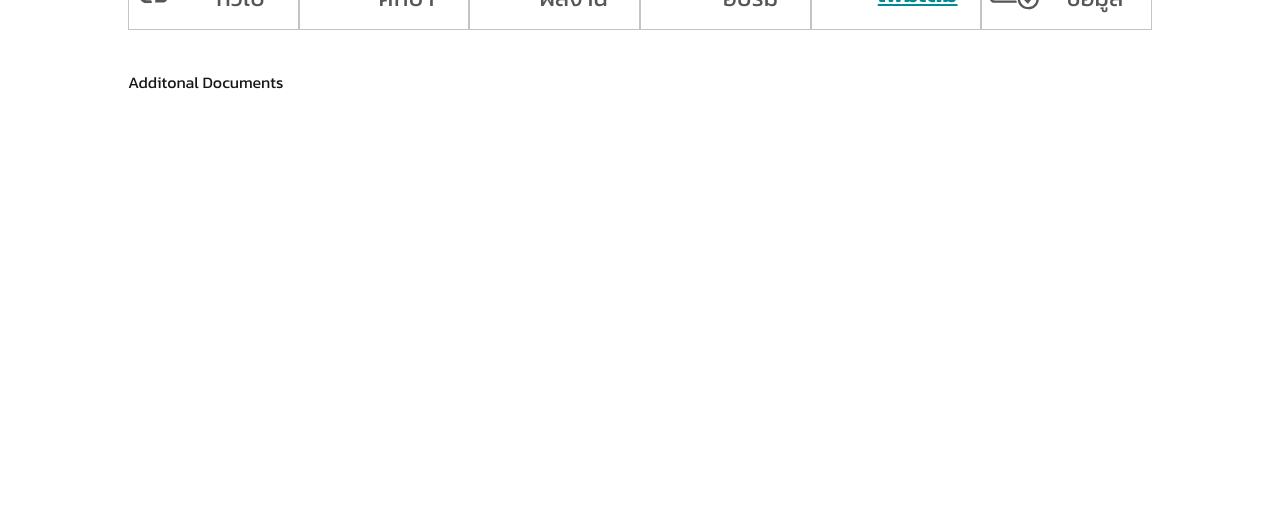
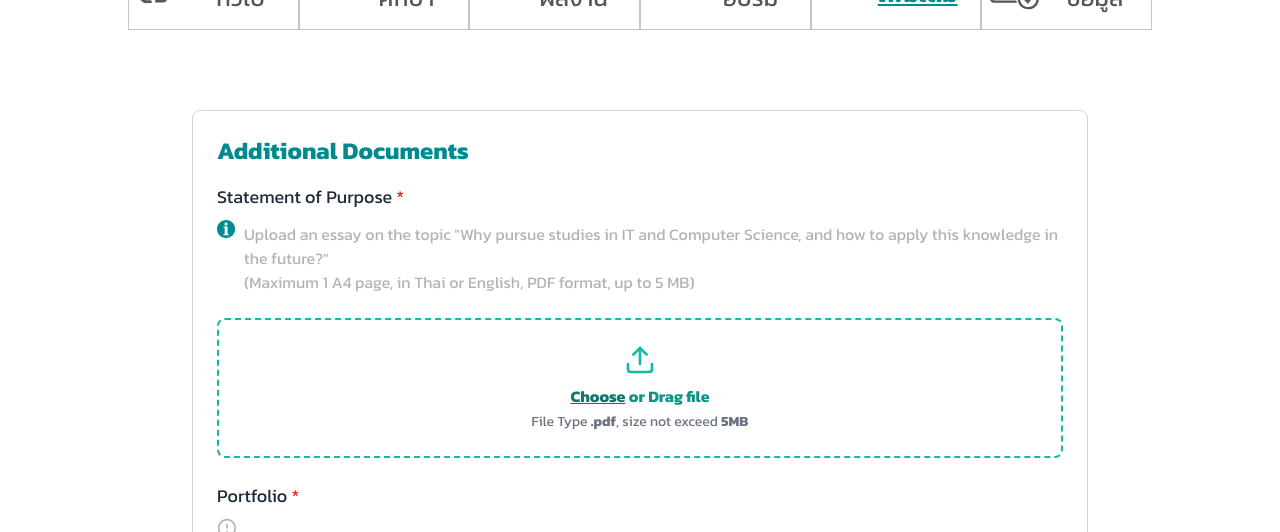
Before and after one commit to jrpsun/senior-project, a Next.js app: page /apply/ApplicationInfo in a window 1280 px wide. Both pictures are taken after a click on the button "เอกสารเพิ่มเติม". Shown: the part 268-800 px from the top of the page. Built offline with nearby package versions, Linux system fonts and the light colour scheme; no server answers.

Commit message:
fix: rebase main :sunny:

```diff
--- a/src/components/ApplicantInformation/AdditionalDocuments.tsx
+++ b/src/components/ApplicantInformation/AdditionalDocuments.tsx
@@ -1,9 +1,89 @@
-import React from 'react'
+import React from 'react';
+import FileUpload from '@components/components/FileUpload';
+import { CircleAlert } from "lucide-react";
 
-const Award = () => {
+const AdditionalDocuments = () => {
   return (
-    <div>Additonal Documents</div>
-  )
-}
+    <>
 
-export default Award
+
+      <div className="flex justify-center pt-10 bg-[#FFFFFF] min-h-screen p-6">
+        <div className="w-full max-w-4xl bg-white rounded-lg p-6 border border-gray-300">
+          <h1 className="text-2xl font-semibold text-[#008A90] mb-4">
+            Additional Documents
+          </h1>
+
+          <div className="mb-6">
+            <h2 className="text-lg font-medium text-gray-800">Statement of Purpose<span className='text-[#D92D20]'> *</span></h2>
+            <p className="text-[#B3B3B3] mt-2">
+              <div className="flex flex-col">
+                <div className="flex items-baseline space-x-2">
+                <svg width="21" height="21" viewBox="0 0 21 21" fill="none" xmlns="http://www.w3.org/2000/svg">
+<path d="M10.0804 0.0176134C4.55191 0.003686 0.044976 4.46514 0.0137688 9.98192C-0.0174547 15.5105 4.42992 20.0035 9.94663 20.0175C15.4752 20.0314 19.9821 15.5699 20.0133 10.0531C20.0563 4.52454 15.5971 0.0315615 10.0804 0.0176134ZM9.93497 2.71126C10.4193 2.71041 10.8207 2.8869 11.151 3.2289C11.4931 3.55907 11.658 3.97224 11.6573 4.45658C11.6566 4.94092 11.4907 5.34285 11.1476 5.68604C10.8164 6.01738 10.4027 6.18349 9.9302 6.18432C9.43405 6.18519 9.03263 6.02051 8.6905 5.69035C8.36019 5.36016 8.18356 4.94701 8.18422 4.46267C8.1849 3.96652 8.36265 3.56456 8.70569 3.23319C9.03693 2.89003 9.45063 2.71211 9.93497 2.71126ZM7.10548 7.19339L11.7008 7.18533L11.689 15.7499L13.0712 15.7474L13.0696 16.8461L7.0922 16.8565L7.09371 15.7579L8.46403 15.7555L8.47429 8.28961L7.10397 8.29202L7.10548 7.19339Z" fill="#008A91"/>
+</svg>
+                  <span>
+                    Upload an essay on the topic "Why pursue studies in IT and Computer Science, and how to apply this knowledge in the future?"
+                    <br />(Maximum 1 A4 page, in Thai or English, PDF format, up to 5 MB)
+                  </span>
+                </div>
+              </div>
+            </p>
+            <br />
+            <FileUpload />
+          </div>
+
+          <div className="mb-6">
+            <h2 className="text-lg font-medium text-gray-800">Portfolio<span className='text-[#D92D20]'> *</span></h2>
+            <p className="text-[#B3B3B3] mt-2">
+              <CircleAlert className='w-5 h-5' />Upload your portfolio
+              <br />
+              (Maximum 1 file up to 10 pages, in Thai or English, PDF format, up to 5 MB)
+            </p>
+            <br />
+            <FileUpload />
+          </div>
+
+          <div className="mb-6">
+            <h2 className="text-lg font-medium text-gray-800">Video<span className='text-[#D92D20]'> *</span></h2>
+            <p className="text-[#B3B3B3] mt-2">
+              <CircleAlert className='w-5 h-5' />Please provide the URL of the video introducting yourself and your achievements
+              <br />
+              (file format .mp4 maximum length: 3 minutes. in English, uploaded to Youtube or Google Drive)
+            </p>
+            <br />
+            <input
+              type="text"
+              placeholder="Enter Google Drive or YouTube link"
+              className="w-full border border-gray-300 rounded-lg px-4 py-2 text-gray-600 placeholder-gray-400 focus:outline-none focus:ring-2 focus:ring-gray-400"
+            />
+          </div>
+
+          <div className="mb-6">
+            <h2 className="text-lg font-medium text-gray-800">Resume</h2>
+            <p className="text-[#B3B3B3] mt-2">
+              <CircleAlert className='w-5 h-5' />Upload your resume
+              <br />
+              (1 file per submission, in Thai or English, PDF format, up to 5 MB)
+            </p>
+            <br />
+            <FileUpload />
+          </div>
+
+          <div className="mb-6">
+            <h2 className="text-lg font-medium text-gray-800">Other Documents (if any)</h2>
+            <p className="text-[#B3B3B3] mt-2">
+              <CircleAlert className='w-5 h-5' />Upload other relevant document such as cerificates of educational qualifications, documents showing residence status in Thailand (Visa/Work Permit), etc.
+              <br />
+              (1 file per submission, in Thai or English, PDF format, up to 5 MB)
+            </p>
+            <br />
+            <FileUpload />
+          </div>
+
+        </div>
+      </div>
+    </>
+  );
+};
+
+export default AdditionalDocuments;
--- /dev/null
+++ b/src/components/FileUpload.tsx
@@ -0,0 +1,47 @@
+'use client';
+import { useState, useCallback } from "react";
+import { useDropzone } from "react-dropzone";
+import { Upload } from "lucide-react";
+
+export default function FileUpload() {
+  const [file, setFile] = useState(null);
+  const [error, setError] = useState("");
+
+  const onDrop = useCallback((acceptedFiles, rejectedFiles) => {
+    if (rejectedFiles.length > 0) {
+      setError("Only PDF files under 5MB are allowed.");
+      return;
+    }
+
+    const selectedFile = acceptedFiles[0];
+    setFile(selectedFile);
+    setError("");
+  }, []);
+
+  const { getRootProps, getInputProps } = useDropzone({
+    onDrop,
+    accept: { "application/pdf": [".pdf"] },
+    maxSize: 5 * 1024 * 1024, // 5MB
+  });
+
+  return (
+    <div className="flex flex-col items-center w-full">
+      <div
+        {...getRootProps()}
+        className="border-2 border-dashed border-teal-500 w-full max-w-4xl p-6 text-center cursor-pointer rounded-lg"
+      >
+        <input {...getInputProps()} />
+        <Upload className="w-8 h-8 text-teal-500 mx-auto mb-2" />
+        <p className="text-teal-600 font-semibold">
+          <span className="text-teal-700 underline">Choose</span> or Drag file
+        </p>
+        <p className="text-gray-500 text-sm mt-1">
+          File Type <strong>.pdf</strong>, size not exceed <strong>5MB</strong>
+        </p>
+      </div>
+
+      {error && <p className="text-red-500 mt-2">{error}</p>}
+      {file && <p className="text-teal-600 mt-2">Selected: {file.name}</p>}
+    </div>
+  );
+}
```
